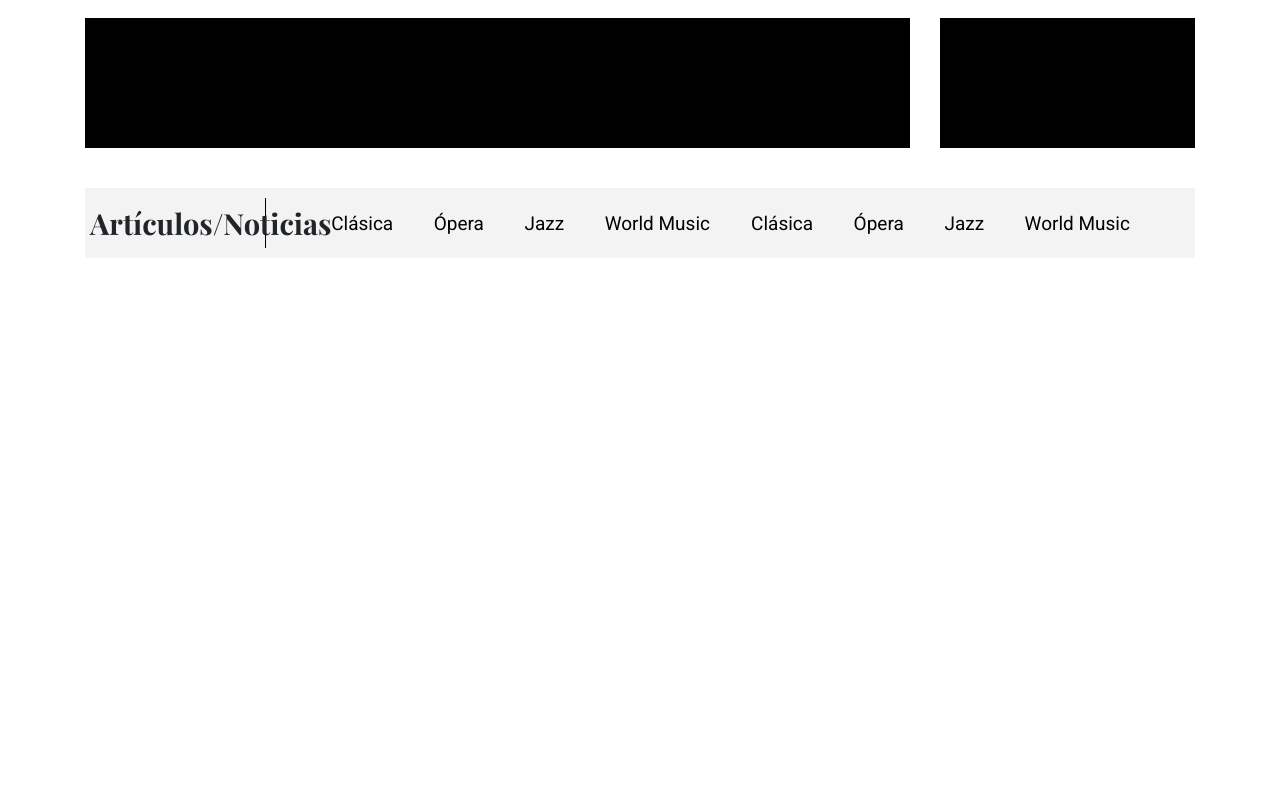
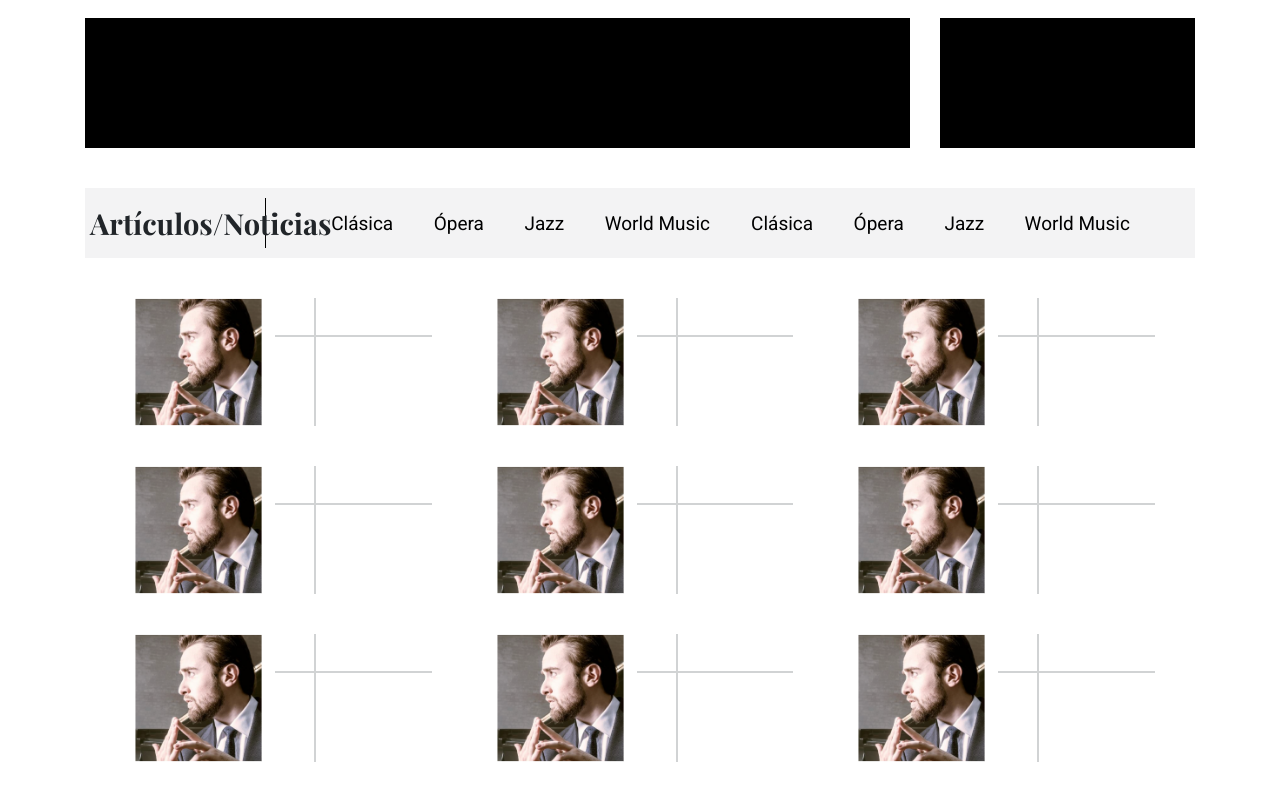
Before and after one commit to jomarz/tempo-front, a Vue app: page / in a window 1280 px wide. Shown: the part 2493-3293 px from the top of the page. Before the commit the page ends 2791 px from the top, so only its background shows below. Built offline with nearby package versions, Linux system fonts and the light colour scheme.

Commit message:
Add article grid to articles section

```diff
--- a/src/components/ArticlesSection.vue
+++ b/src/components/ArticlesSection.vue
@@ -5,13 +5,19 @@
                 <SectionNav :navTitle="navTitle" :menuItems="menuItems"/>
             </div>
         </div>
+        <div class="row grid-row">
+            <div class="col">
+                <ArticleGrid />
+            </div>
+        </div>
     </div>
 </template>
 
 <script>
+import ArticleGrid from './ArticleGrid.vue';
 import SectionNav from './SectionNav.vue'
 export default {
-    components: { SectionNav },
+    components: { SectionNav, ArticleGrid },
     setup() {
         const navTitle = "Artículos/Noticias";
         const menuItems = [
```
